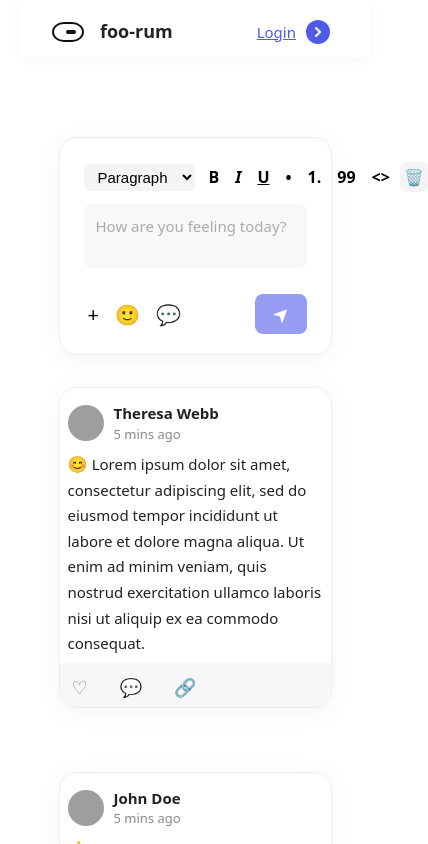
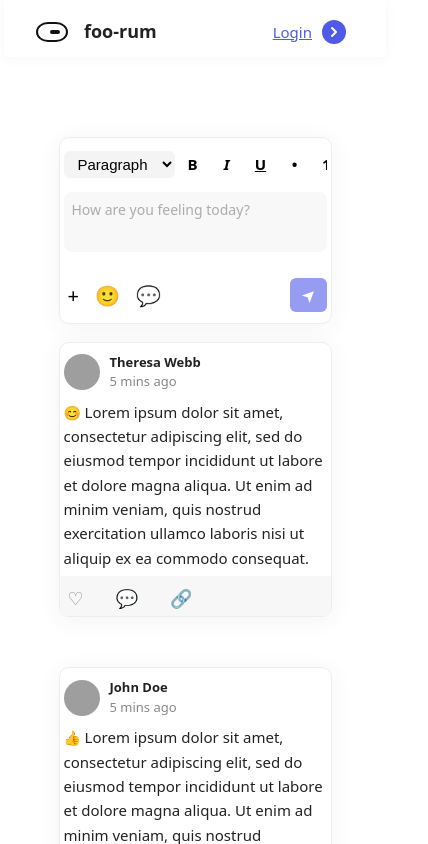
Before and after one commit to theDheerajjha/UI-Task, a React (Vite) app: page / in a window 390 px wide. Shown: the top 844 px of the page, 428 px wide, since content can reach past the window. Built offline with nearby package versions, Linux system fonts and the light colour scheme; grey boxes are pictures that could not be loaded.

Commit message:
fixed responsiveness

```diff
--- a/src/components/PostCard/PostCard.css
+++ b/src/components/PostCard/PostCard.css
@@ -99,10 +99,22 @@
 }
 
 @media (max-width: 600px) {
+  .post-card {
+    border-radius: 10px;
+    margin-bottom: 18px;
+  }
   .post-card-content-area {
-    padding: 14px 8px 0 8px;
+    padding: 10px 4px 0 4px;
   }
   .post-card-actions-area {
-    padding: 10px 8px 6px 8px;
+    padding: 8px 4px 4px 4px;
+    border-bottom-left-radius: 10px;
+    border-bottom-right-radius: 10px;
+  }
+  .post-card-author {
+    font-size: 13px;
+  }
+  .post-card-content {
+    font-size: 14px;
   }
 }
--- a/src/components/PostEditor/PostEditor.css
+++ b/src/components/PostEditor/PostEditor.css
@@ -1,5 +1,5 @@
 .post-editor {
-  width: 100%;
+  width: 90%;
   max-width: 100%;
   background: #fff;
   border-radius: 18px;
@@ -130,3 +130,45 @@
   display: inline-block;
   transform: rotate(-45deg);
 }
+
+@media (max-width: 600px) {
+  .post-editor {
+    width: 100%;
+    border-radius: 10px;
+    padding: 12px 4px 10px 4px;
+    margin-bottom: 18px;
+  }
+  .post-editor-textarea {
+    font-size: 14px;
+    padding: 8px;
+  }
+  .post-editor-publish-button {
+    font-size: 15px;
+    padding: 7px 12px;
+    border-radius: 6px;
+  }
+  .post-editor-toolbar {
+    display: block;
+    max-width: 100%;
+    overflow-x: auto;
+    white-space: nowrap;
+    padding-bottom: 4px;
+    margin-bottom: 10px;
+    -webkit-overflow-scrolling: touch;
+    scrollbar-width: none;
+  }
+  .post-editor-toolbar::-webkit-scrollbar {
+    display: none;
+  }
+  .post-editor-toolbar-button,
+  .post-editor-select {
+    display: inline-block;
+    min-width: 32px;
+    margin-right: 2px;
+    font-size: 15px;
+    vertical-align: middle;
+  }
+  .post-editor-toolbar-button.delete {
+    margin-left: 4px;
+  }
+}
--- a/src/index.css
+++ b/src/index.css
@@ -17,11 +17,8 @@ body {
   min-height: 100vh;
   -webkit-font-smoothing: antialiased;
   -moz-osx-font-smoothing: grayscale;
-  margin: 0;
-  padding: 0;
   max-width: 800px;
   margin: 0 auto;
-  padding: 0 20px;
 }
 
 *, *::before, *::after {
@@ -165,3 +162,11 @@ input:focus,
 .app-header-logo:hover {
   animation: pulse 0.6s ease-in-out;
 }
+
+@media (max-width: 600px) {
+  body {
+    padding: 0 4px;
+    max-width: 100%;
+    font-size: 15px;
+  }
+}
```
